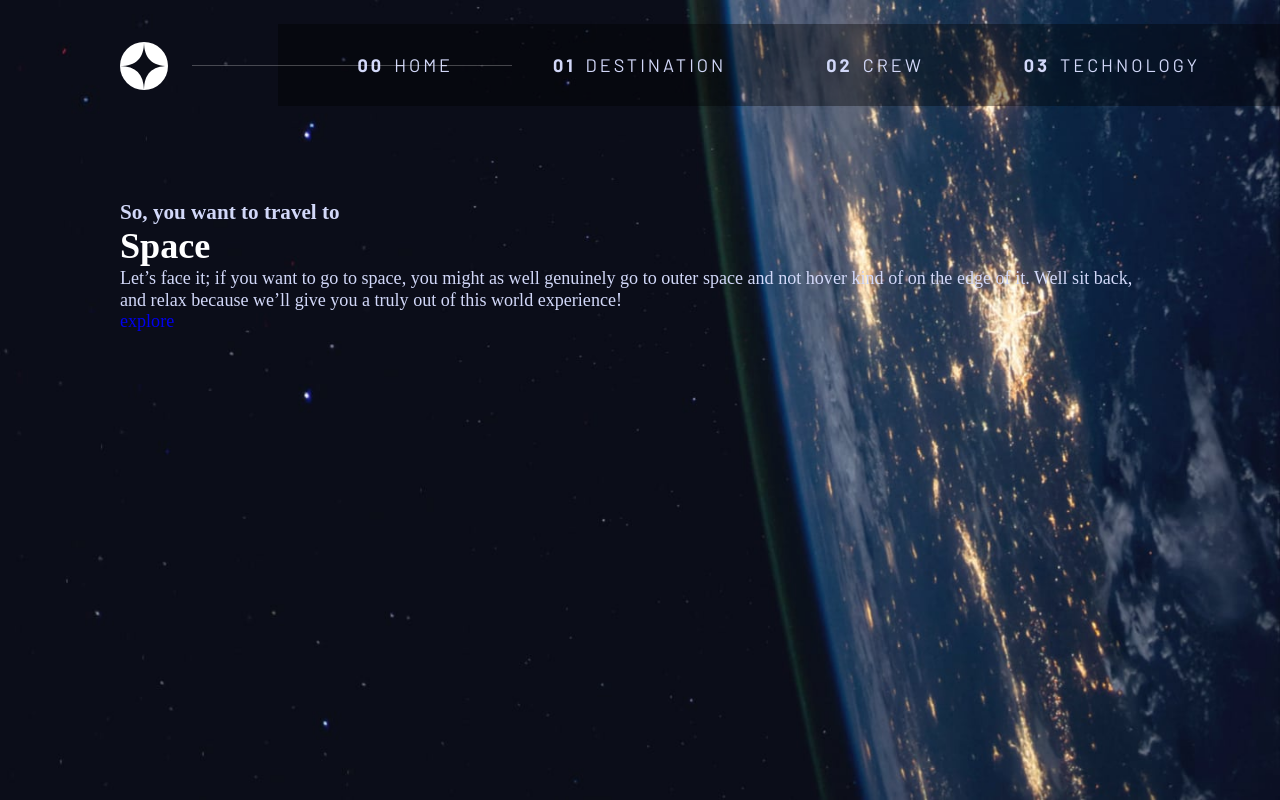
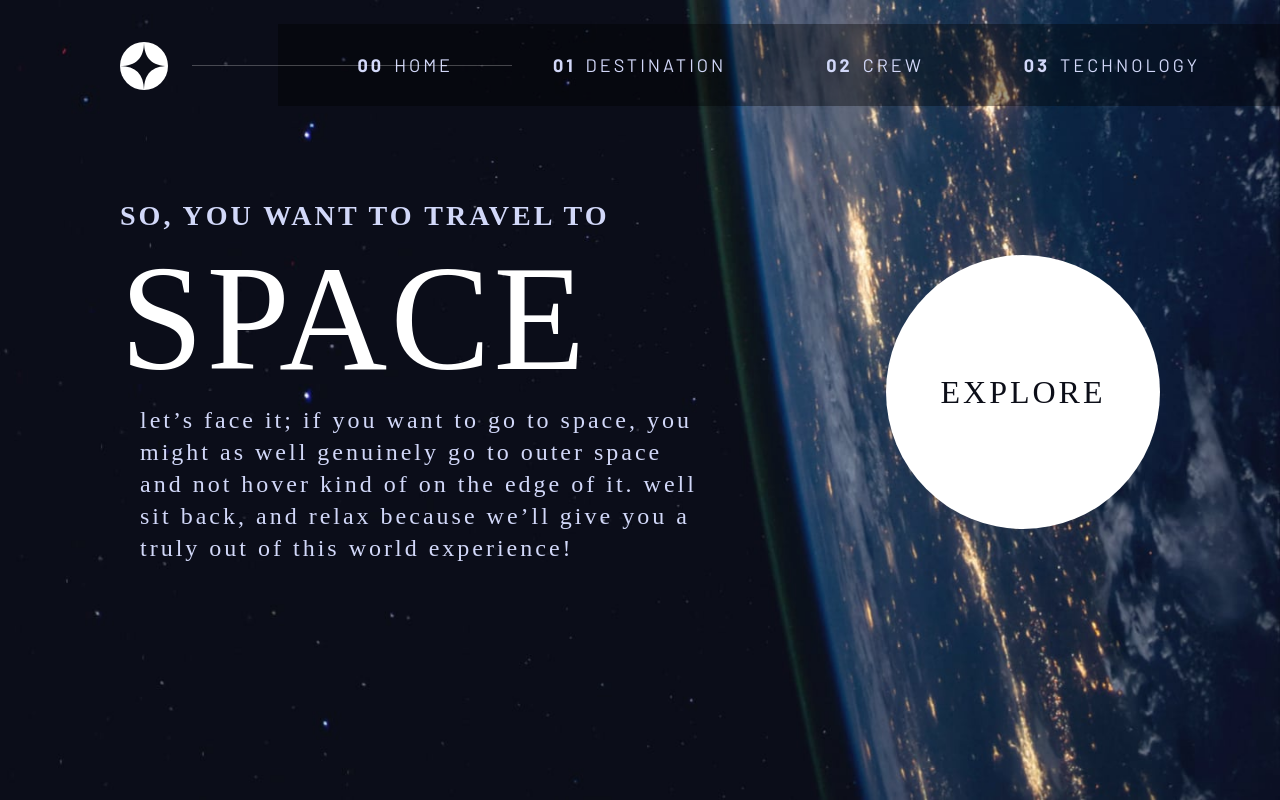
Before and after one commit to Heph-zibah/space-tourism-website-reactjs, a React (Create React App) app: page / in a window 1280 px wide. Built offline with nearby package versions, Linux system fonts and the light colour scheme; a web font is replaced by a local one.

Commit message:
update styles

```diff
--- a/src/styles/Home.module.scss
+++ b/src/styles/Home.module.scss
@@ -6,9 +6,59 @@
     height: 100vh;
 }
 
-.homee__wrapper {
+.home__wrapper {
+    display: flex;
+    flex-direction: column;
+    align-items: center;
+    justify-content: center;
 
+    .home__info {
+        text-align: center;
+        padding-top: 10px;
+        text-transform: uppercase;
+        font-size: 20px;
+        h1 {
+
+            font-size: 110px;
+            font-weight: 400;
+        }
+        p {
+            text-transform:lowercase;
+
+        }
+    }
+    .home__btn {
+        display: flex;
+        justify-content: center;
+        align-items: center;
+        width: 274px;
+        height: 274px;
+        position: relative;
+        z-index: 5;
+        border-radius: 50%;
+        background-color: #fff;
+        color:hsl(230 35% 7%);
+        text-transform: uppercase;
+        font-family: $font-family-neutral;
+        font-weight: 400;
+        font-size: 32px;
+        margin-top: 20px;
+    }
+    .home__btn::after {
+        content: "";
+        position: absolute;
+        top: 50%;
+        left: 50%;
+        transform: translate(-50%, -50%);
+        height: 0px;
+        width: 0px;
+        z-index: 3;
+        border-radius: 50%;
+        background-color: rgba(255, 255, 255, 0.1);
+        transition: opacity 500ms linear, transform 750ms ease-in-out;
+    }
 }
+
 
 @media screen and (min-width:601px) {
     .home__container {
@@ -18,6 +68,38 @@
         background-size: cover;
         height: 100vh;
     }
+    .home__wrapper{
+        .home__info {
+            text-align: center;
+            padding-top: 0;
+            font-size: 25px;
+            h1 {
+                font-size: 120px;
+            }
+            p {
+                text-transform:lowercase;
+
+            }
+        }
+   }
+}
+
+@media screen and (min-width:901px) {
+    .home__wrapper{
+        .home__info {
+            text-align: center;
+            padding-top: 0;
+            font-size: 28px;
+            h1 {
+                font-size: 140px;
+            }
+            p {
+                text-transform:lowercase;
+                padding: 0 20px;
+
+            }
+        }
+   }
 }
 @media screen and (min-width:1200px) {
     .home__container {
@@ -27,4 +109,30 @@
         background-size: cover;
         height: 100vh;
     }
+    .home__wrapper {
+        display: flex;
+        flex-direction: row;
+        justify-content: space-between;
+        letter-spacing: 3px;
+        .home__info {
+            text-align: start;
+            flex: 4;
+            font-size: 24px;
+            h1 {
+                font-size: 150px;
+            }
+            p{
+                padding-right: 100px;
+                line-height: 32px;
+
+            }
+        }
+        .home__btn--div{
+            flex: 2;
+            display: flex;
+
+           justify-content: flex-end;
+        }
+
+    }
 }
```
